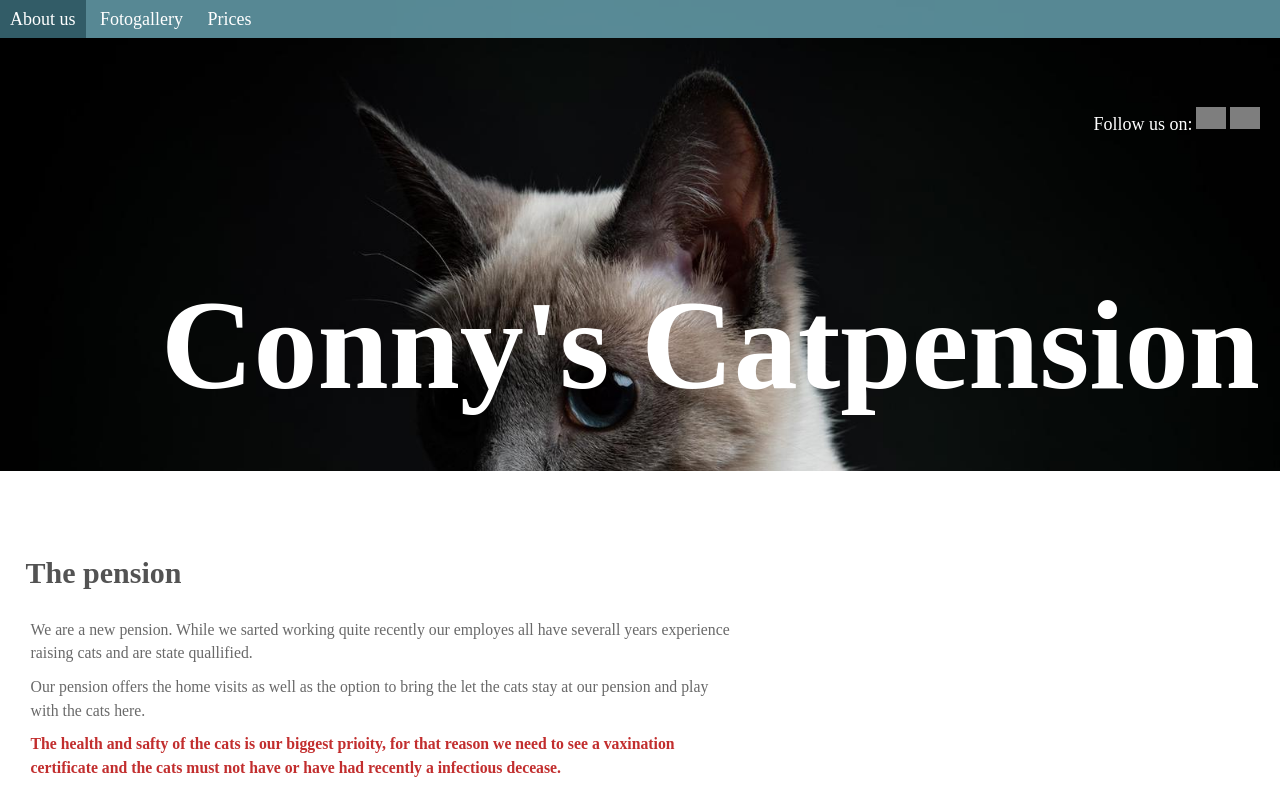
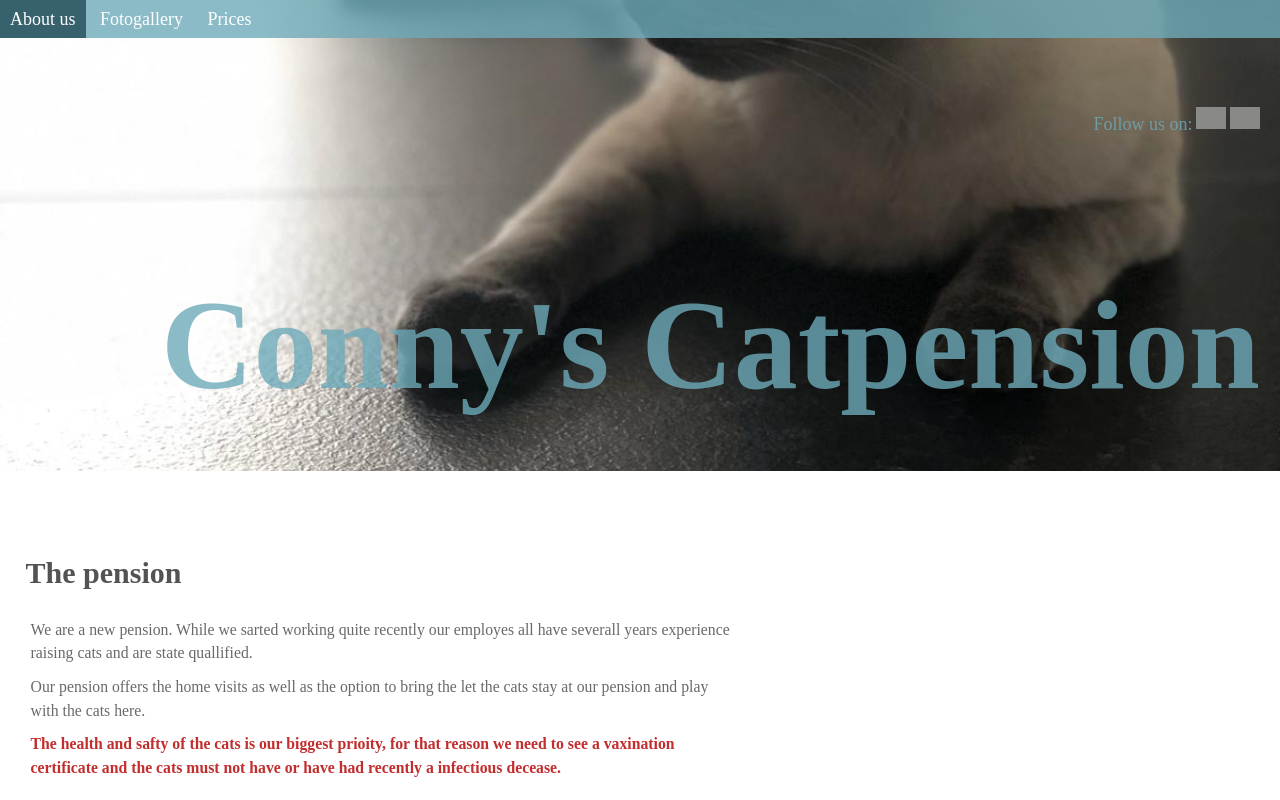
Before and after one commit to KSEHano/Simple-Webpage, a plain HTML site: page index.html in a window 1280 px wide. Shown: the top 800 px of the page. Drawn offline with nearby package versions, Linux system fonts and the light colour scheme; grey boxes are pictures that could not be loaded.

Commit message:
Changed picture

```diff
--- a/catsCSS.css
+++ b/catsCSS.css
@@ -1,4 +1,3 @@
-/* Author: Kaja Hano */
 /*all things general*/
 body,html{
     margin: 0px;
@@ -69,13 +68,14 @@ header{
     /*this is so the background does not get to low*/
     max-height: 70%;
     position: relative;
-    background-image: url(/images/profi_pan.jpg);
+    background-image: url(/images/lyingMini.jpg);
     background-repeat: no-repeat;
     background-color: rgb(0, 0, 0);
-    color: white;
+    color: rgba(109, 170, 185, 0.8);
     padding: 20px 20px 0px 20px;
     margin: 0;
-    background-size: 100%;
+    background-size: cover;
+    background-position: center;
 }
 h1{
 
```
